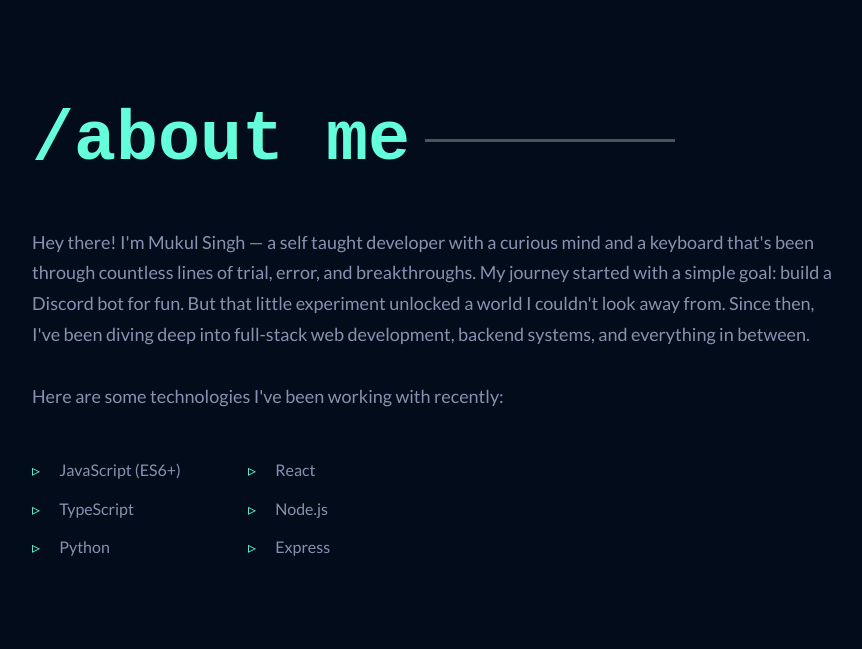
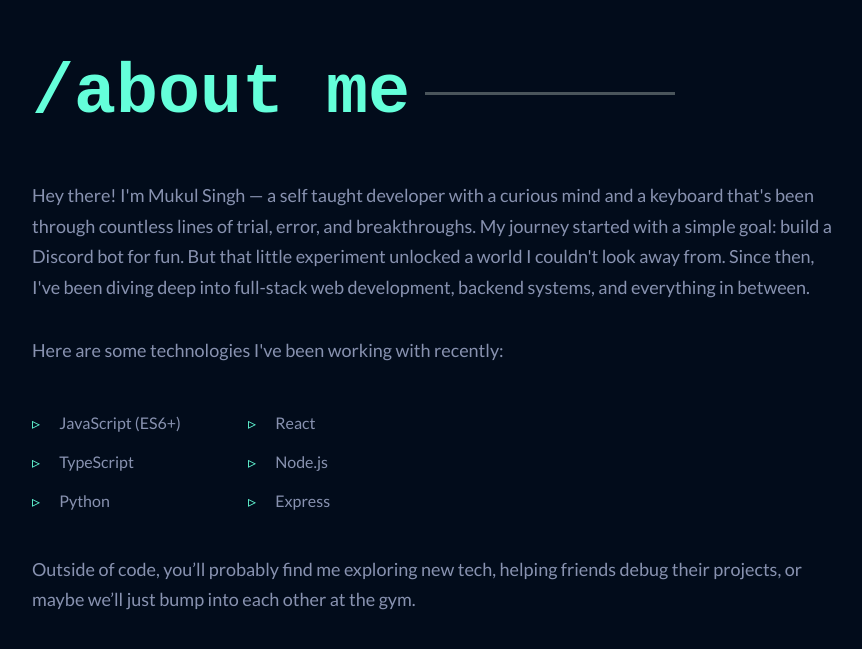
Before and after one commit to mukuls1107/portfolio-v1, a React (Vite) app: page / in a window 1280 px wide. Shown: the part 865-1514 px from the top of the page, without its empty margins (48-910 px from the left). Built offline with nearby package versions, Linux system fonts and the light colour scheme; a web font is replaced by a local one.

Commit message:
fix: some writing changes

```diff
--- a/src/components/About.jsx
+++ b/src/components/About.jsx
@@ -1,7 +1,8 @@
 import React from "react";
 import "../styles/about.css";
 
-const About = () => {  return (
+const About = () => {
+  return (
     <div className="about-box">
       <div className="inner-box">
         <div className="heading-container">
@@ -9,12 +10,13 @@ const About = () => {  return (
           <span className="line"></span>
         </div>
         <p className="blur tag">
-          Hey there! I'm Mukul Singh — a self taught developer with a curious mind and a
-          keyboard that's been through countless lines of trial, error, and
-          breakthroughs. My journey started with a simple goal: build a Discord
-          bot for fun. But that little experiment unlocked a world I couldn't
-          look away from. Since then, I've been diving deep into full-stack web
-          development, backend systems, and everything in between.
+          Hey there! I'm Mukul Singh — a self taught developer with a curious
+          mind and a keyboard that's been through countless lines of trial,
+          error, and breakthroughs. My journey started with a simple goal: build
+          a Discord bot for fun. But that little experiment unlocked a world I
+          couldn't look away from. Since then, I've been diving deep into
+          full-stack web development, backend systems, and everything in
+          between.
         </p>
 
         <p className="blur tag">
@@ -29,6 +31,11 @@ const About = () => {  return (
           <li className="skill-item">Python</li>
           <li className="skill-item">Express</li>
         </ul>
+
+        <p className="blur tag">
+           Outside of code, you’ll probably find me exploring new tech, helping friends debug their projects, or maybe we’ll just bump into each other at the gym.
+
+        </p>
       </div>
     </div>
   );
```
